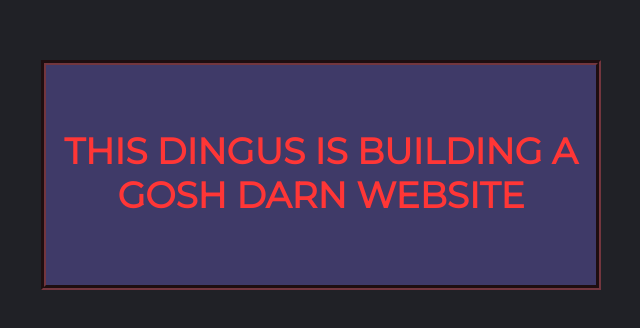
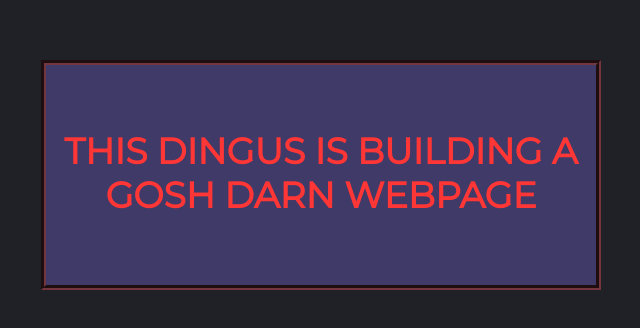
Before and after one commit to mwarlick/warlick, a plain HTML site: page index.html in a window 1280 px wide. Shown: the part 340-668 px from the top of the page, without its empty margins (319-959 px from the left). Drawn offline with Linux system fonts and the light colour scheme.

Commit message:
PageInsteadOfSite
first commit

```diff
--- a/index.html
+++ b/index.html
@@ -9,7 +9,7 @@
 
 <body>
 	<div id="midbox">
-		<h1 id="notice">THIS DINGUS IS BUILDING A GOSH DARN WEBSITE</h1>
+		<h1 id="notice">THIS DINGUS IS BUILDING A GOSH DARN WEBPAGE</h1>
 	</div>
 
 
```
